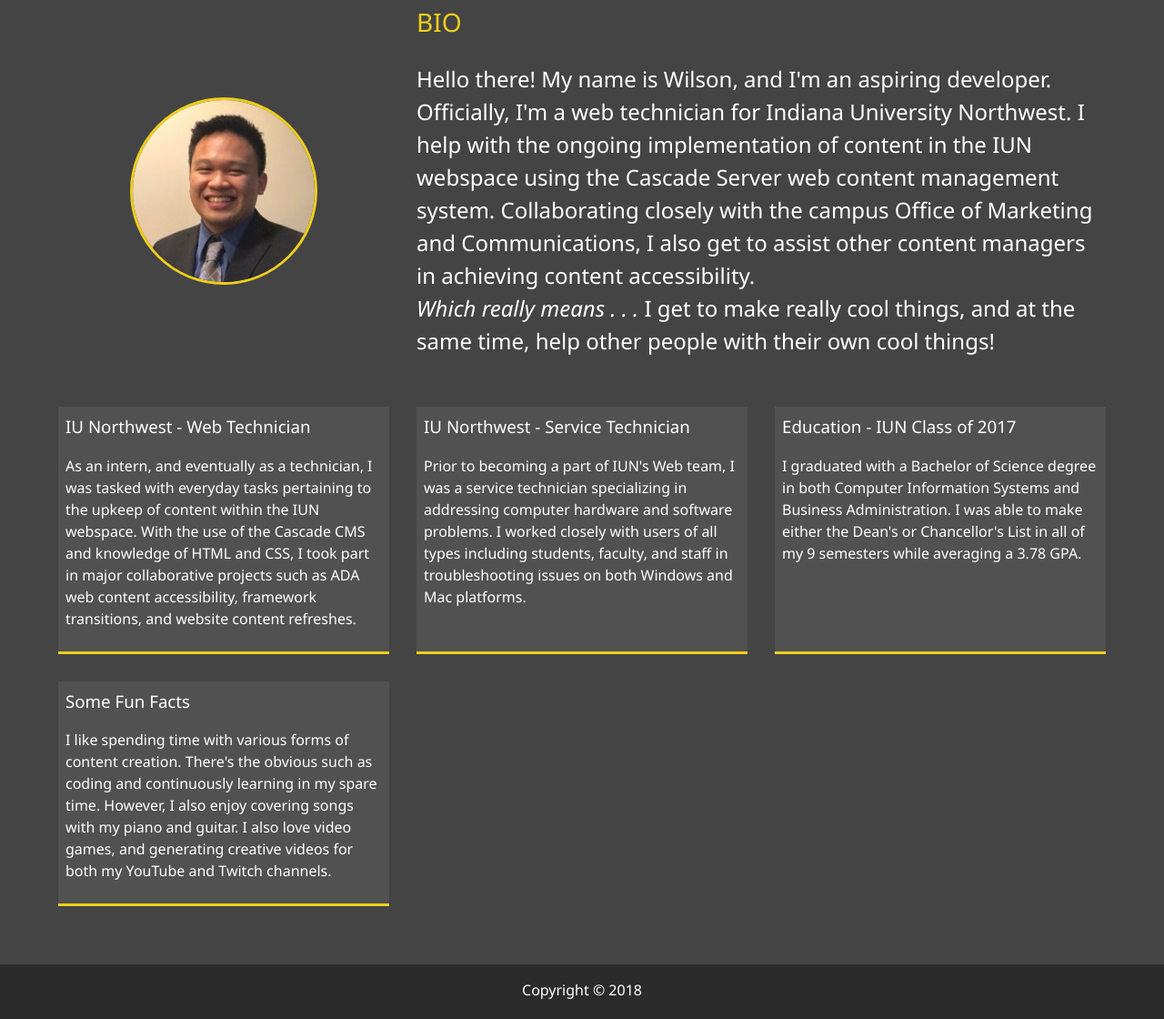
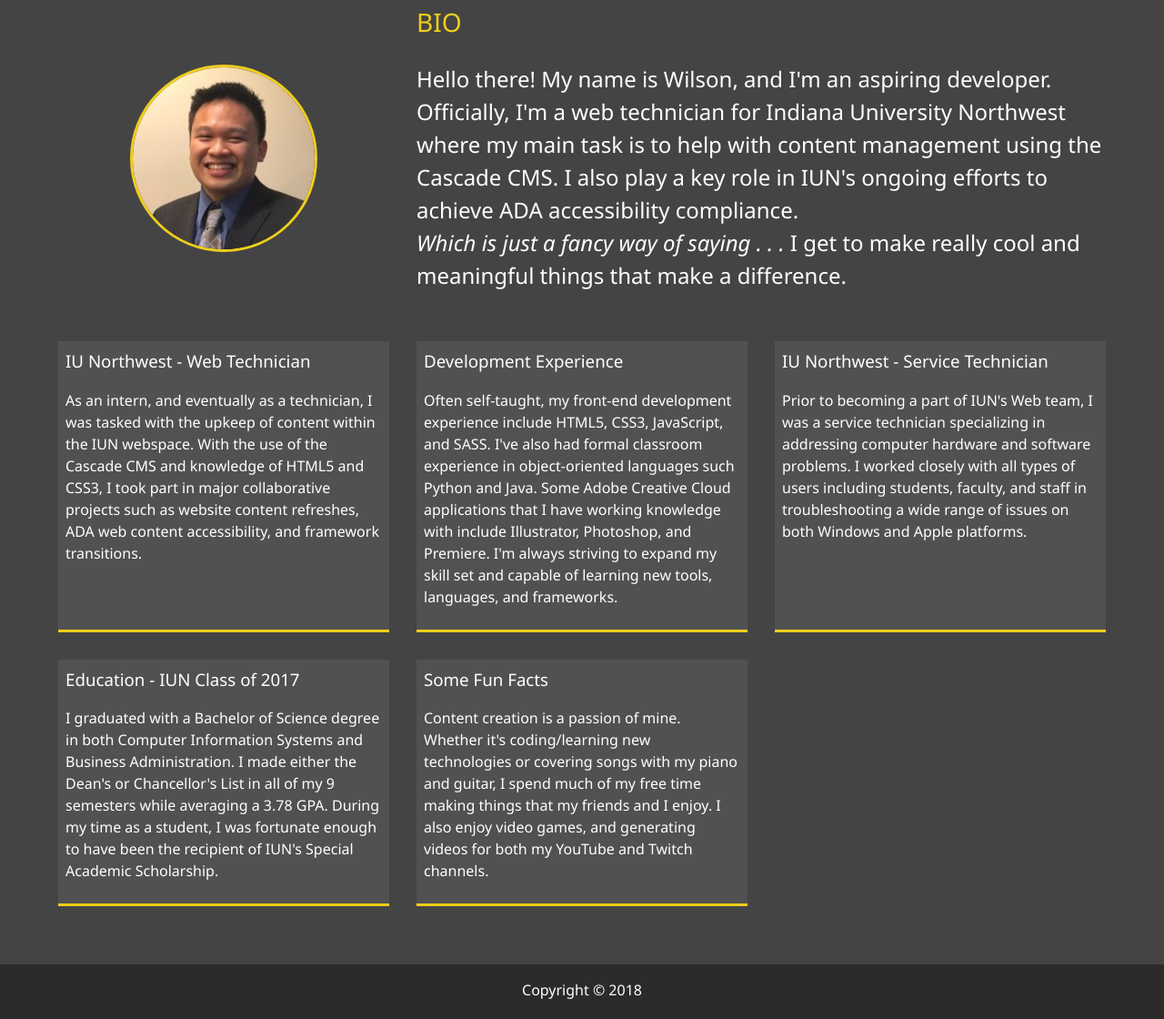
Before and after one commit to wpiguing/wilson_portfolio, a website: page dist/about.html in a window 1280 px wide. Shown: the part 279-1399 px from the top of the page at 91% size. Drawn offline with Linux system fonts and the light colour scheme.

Commit message:
Updated about page

```diff
--- a/dist/about.html
+++ b/dist/about.html
@@ -8,7 +8,7 @@
     <link rel="stylesheet" href="https://use.fontawesome.com/releases/v5.2.0/css/all.css" integrity="sha384-hWVjflwFxL6sNzntih27bfxkr27PmbbK/iSvJ+a4+0owXq79v+lsFkW54bOGbiDQ"
         crossorigin="anonymous">
     <link rel="stylesheet" href="css/main.css">
-    <title>A few things about me</title>
+    <title>A few things about me...</title>
 </head>
 
 <body>
@@ -52,49 +52,52 @@
             <div class="bio">
                 <h3 class="text-secondary">BIO</h3>
                 <p>Hello there! My name is Wilson, and I'm an aspiring developer. Officially, I'm a web technician for Indiana
-                    University Northwest. I help with the ongoing implementation of content in the IUN webspace using the
-                    Cascade Server web content management system. Collaborating closely with the campus Office of Marketing
-                    and Communications, I also get to assist other content managers in achieving content accessibility.</br>
+                    University Northwest where my main task is to help with content management using the Cascade CMS. I also
+                    play a key role in IUN's ongoing efforts to achieve ADA accessibility compliance.</br>
                     <span style="font-style: italic">
-                        Which really means . . .</span>
-                    I get to make really cool things, and at the same time, help other people with their own cool things!
+                        Which is just a fancy way of saying . . .
+                    </span>
+                    I get to make really cool and meaningful things that make a difference.
                 </p>
             </div>
             <div class="job job-1">
                 <h3>IU Northwest - Web Technician</h3>
-                <p>As an intern, and eventually as a technician, I was tasked with everyday tasks pertaining to the upkeep of
-                    content within the IUN webspace. With the use of the Cascade CMS and knowledge of HTML and CSS, I took
-                    part in major collaborative projects such as ADA web content accessibility, framework transitions, and
-                    website content refreshes.
+                <p>As an intern, and eventually as a technician, I was tasked with the upkeep of content within the IUN webspace.
+                    With the use of the Cascade CMS and knowledge of HTML5 and CSS3, I took part in major collaborative projects
+                    such as website content refreshes, ADA web content accessibility, and framework transitions.
                 </p>
             </div>
 
             <div class="job job-2">
-                <h3>IU Northwest - Service Technician</h3>
-                <p>Prior to becoming a part of IUN's Web team, I was a service technician specializing in addressing computer
-                    hardware and software problems. I worked closely with users of all types including students, faculty,
-                    and staff in troubleshooting issues on both Windows and Mac platforms.
+                <h3>Development Experience</h3>
+                <p>Often self-taught, my front-end development experience include HTML5, CSS3, JavaScript, and SASS. I've also
+                    had formal classroom experience in object-oriented languages such Python and Java. Some Adobe Creative
+                    Cloud applications that I have working knowledge with include Illustrator, Photoshop, and Premiere. I'm
+                    always striving to expand my skill set and capable of learning new tools, languages, and frameworks.
                 </p>
             </div>
 
             <div class="job job-3">
-                <h3>Education - IUN Class of 2017</h3>
-                <p>I graduated with a Bachelor of Science degree in both Computer Information Systems and Business Administration.
-                    I was able to make either the Dean's or Chancellor's List in all of my 9 semesters while averaging a
-                    3.78 GPA.
+                <h3>IU Northwest - Service Technician</h3>
+                <p>Prior to becoming a part of IUN's Web team, I was a service technician specializing in addressing computer
+                    hardware and software problems. I worked closely with all types of users including students, faculty,
+                    and staff in troubleshooting a wide range of issues on both Windows and Apple platforms.
                 </p>
             </div>
             <div class="job job-1">
-                <h3>Some Fun Facts</h3>
-                <p>I like spending time with various forms of content creation. There's the obvious such as coding and continuously
-                    learning in my spare time. However, I also enjoy covering songs with my piano and guitar. I also love
-                    video games, and generating creative videos for both my YouTube and Twitch channels.
+                <h3>Education - IUN Class of 2017</h3>
+                <p>I graduated with a Bachelor of Science degree in both Computer Information Systems and Business Administration.
+                    I made either the Dean's or Chancellor's List in all of my 9 semesters while averaging a 3.78 GPA. During
+                    my time as a student, I was fortunate enough to have been the recipient of IUN's Special Academic Scholarship.
                 </p>
             </div>
-
-
-
-
+            <div class="job job-2">
+                <h3>Some Fun Facts</h3>
+                <p>Content creation is a passion of mine. Whether it's coding/learning new technologies or covering songs with
+                    my piano and guitar, I spend much of my free time making things that my friends and I enjoy. I also enjoy
+                    video games, and generating videos for both my YouTube and Twitch channels.
+                </p>
+            </div>
 
         </div>
     </main>
```
